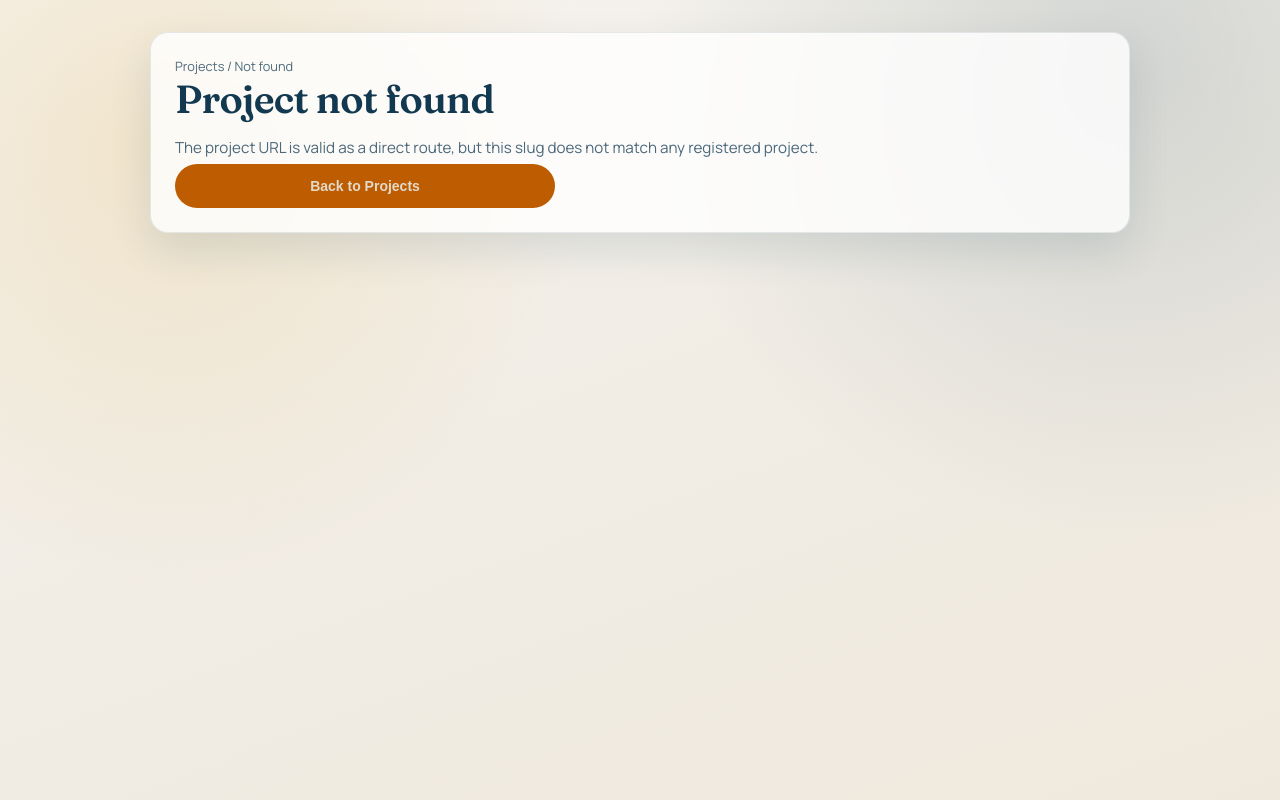
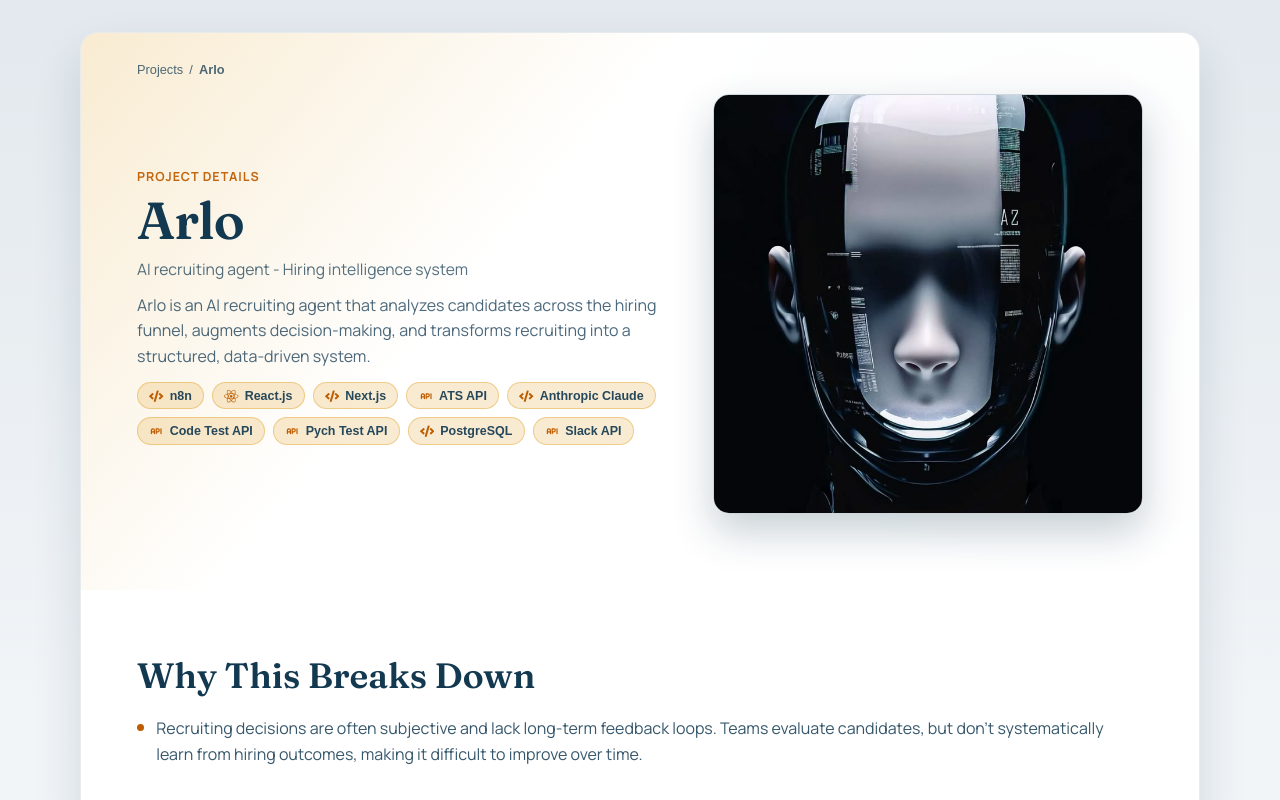
Before and after one commit to Ludwig-a11/portfolioLudwig, a React (Vite) app: page /projects/arlo in a window 1280 px wide. Before the commit this address had no page. Shown: the top 800 px of the page. Built offline with nearby package versions, Linux system fonts and the light colour scheme.

Commit message:
Arlo Project

```diff
--- a/src/components/Discovey/discovery.css
+++ b/src/components/Discovey/discovery.css
@@ -163,7 +163,8 @@
   color: rgba(var(--gibraltar-sea-rgb), 0.7);
   font-size: 0.95rem;
   margin-bottom: 1rem;
-  font-weight: 600;
+  font-weight: 400;
+  font-family: "Work Sans", sans-serif;
 }
 
 /* Botones Follow y Message */
@@ -340,6 +341,7 @@
   color: rgba(var(--gibraltar-sea-rgb), 0.7);
   line-height: 1.6;
   font-size: 0.92rem;
+  font-family: "Work Sans", sans-serif;
 }
 
 .discoverySidebarSectionCentered {
--- a/src/data/projects.js
+++ b/src/data/projects.js
@@ -3,6 +3,7 @@ import kivoImg from "../assets/kivo_banner.jpeg";
 import ddtcImg from "../assets/ddtCalculator.png";
 import rickMortyImg from "../assets/rick-morthy.png";
 import expenseTrackingAppImg from "../assets/expense_tracking_app.png";
+import arloImg from "../assets/arloImg.jpeg"
 
 export const projects = [
   {
@@ -210,6 +211,63 @@ export const projects = [
       ],
     },
   },
+  {
+  id: 6,
+  slug: "arlo",
+  title: "Arlo",
+  description: "AI recruiting agent - Hiring intelligence system",
+  stack: "n8n · ATS · AI · Data · React · Next.js",
+  image: arloImg,
+  liveUrl: null,
+  summary:
+    "AI-powered recruiting system that evaluates candidates, standardizes decision-making, and builds long-term hiring intelligence through traceability.",
+  details: {
+    hero: "Arlo is an AI recruiting agent that analyzes candidates across the hiring funnel, augments decision-making, and transforms recruiting into a structured, data-driven system.",
+
+    whyThisBreaksDown: [
+      "Recruiting decisions are often subjective and lack long-term feedback loops. Teams evaluate candidates, but don’t systematically learn from hiring outcomes, making it difficult to improve over time.",
+    ],
+
+    problem: [
+      "Uncertainty after hiring, no structured way to validate if a hire was successful until much later.",
+      "Heavy reliance on subjective judgment during candidate evaluation.",
+      "Repetitive manual screening and interview preparation.",
+      "No traceability between candidate profiles, evaluations, and post-hire performance.",
+      "Inability to identify patterns that lead to successful hires or early attrition.",
+    ],
+
+    solution: [
+      "Pre-evaluates candidates at early stages using resume and application data.",
+      "Identifies strengths, red flags, and fit signals automatically.",
+      "Generates tailored interview questions based on candidate profiles.",
+      "Integrates technical, and behavioral assessments for deeper analysis.",
+      "Goes beyond correct/incorrect answers by analyzing logic, structure, and seniority level.",
+      "Interprets personality assessments to estimate fit, risk, and behavioral patterns.",
+      "Delivers structured insights to recruiters for faster decision-making.",
+      "Builds a continuous feedback loop by linking hiring decisions with long-term performance.",
+    ],
+
+    stack: [
+      "n8n",
+      "React.js",
+      "Next.js",
+      "ATS API",
+      "Anthropic Claude",
+      "Code Test API",
+      "Pych Test API",
+      "PostgreSQL",
+      "Slack API"
+    ],
+
+    results: [
+      "Reduced manual screening and interview preparation time.",
+      "More consistent and structured candidate evaluations.",
+      "Faster decision-making with AI-assisted insights.",
+      "Foundation for measuring hiring success over time.",
+      "Ability to identify patterns in successful vs unsuccessful hires.",
+    ],
+  },
+}
 ];
 
 export const projectsBySlug = projects.reduce((acc, project) => {
```
Also changed, not shown: src/assets/arloImg.jpeg (added).
